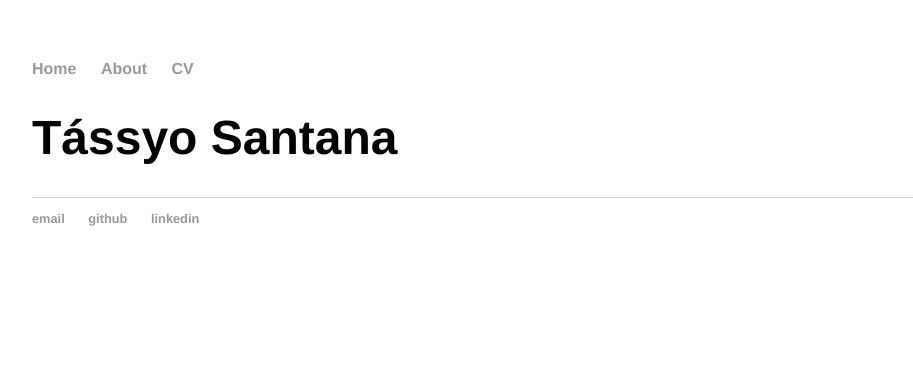
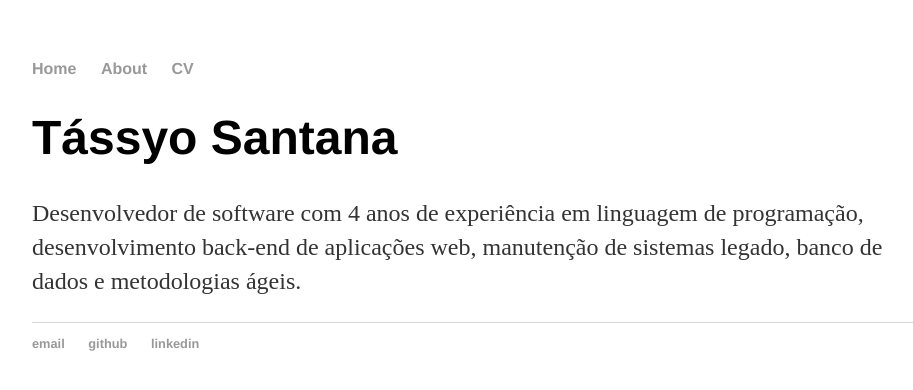
Before and after one commit to tassyo1/tassyo1.github.io, a plain HTML site: page index.html in a window 1280 px wide. Shown: the whole page, without its empty margins (160-1073 px from the left). Drawn offline with Linux system fonts and the light colour scheme.

Commit message:
Parágrafo de infos

```diff
--- a/index.html
+++ b/index.html
@@ -16,7 +16,9 @@
 		<div class="container">
     		<div class="blurb">
         		<h1>Tássyo Santana</h1>
-
+				<p>Desenvolvedor de software com 4 anos de experiência em linguagem de programação,
+desenvolvimento back-end de aplicações web, manutenção de sistemas legado,
+banco de dados e metodologias ágeis. </p>
     		</div><!-- /.blurb -->
 		</div><!-- /.container -->
 		<footer>
```
